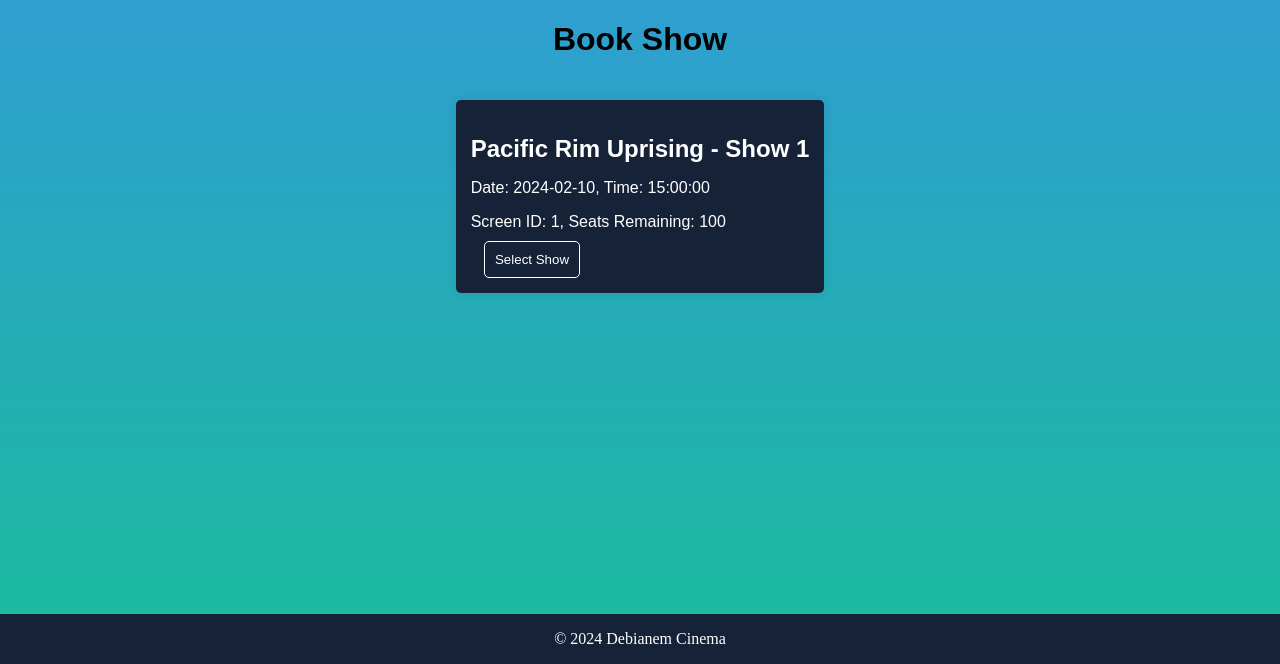
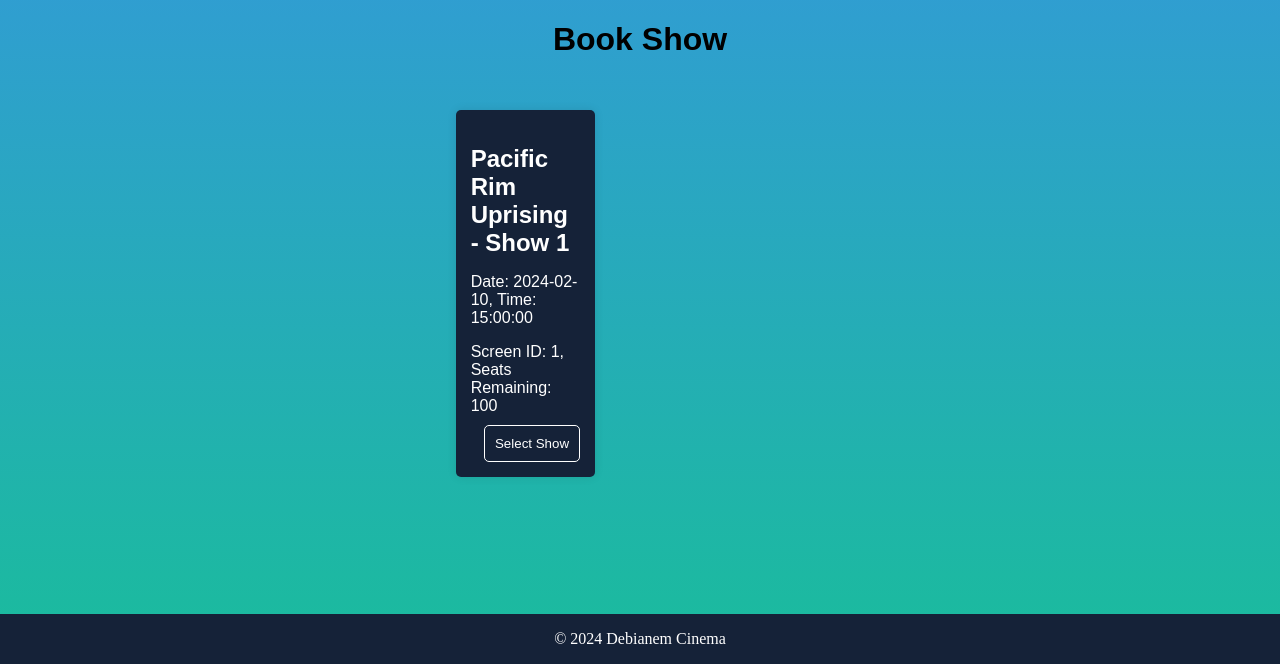
Before and after one commit to getbenjamin1/Cinema-Booking-System, a Flask app: page /book/1 in a window 1280 px wide. Shown: the part 136-800 px from the top of the page. Run offline with Flask 3, Linux system fonts and the light colour scheme; data comes from the database, SQL or seed files in the repository; parts of the project's set-up code (start-up, migrations or seed data) failed here and were passed over.

Commit message:
Update book.html

```diff
--- a/templates/book.html
+++ b/templates/book.html
@@ -97,19 +97,20 @@
             flex-wrap: wrap; /* Allow wrapping if the screen is too small */
             justify-content: space-between; /* Center the shows */
             align-items: flex-start;
-            /*gap: 20px; /* Add some space between the shows */
+            gap: 20px; /* Add some space between the shows */
         }
 
         .show {
             position: relative;
+            width: calc(33.333% - 20px); /* Subtract the total margin from the width */
+            /*width: calc((100% - 40px) / 3);*/
+            margin: 10px; /* Half the desired space between shows */
             margin-bottom: 20px;
             padding: 15px;
             background-color: #152238;
             color: #fff;
             box-shadow: 0 0 10px rgba(0, 0, 0, 0.1);
             border-radius: 5px;
-            flex: 1; /* Each show will flex to fill the space */
-            /*min-width: calc(50% - 20px); /* Minimum width for smaller screens, subtract the gap */
         }
 
         .show h2 {
@@ -122,13 +123,20 @@
             margin-bottom: 10px;
         }
 
+        /* For smaller screens, fit two shows per line */
+    /*    @media screen and (max-width: 1200px) {
+            .show {
+                width: calc(50% - 20px);
+            }
+        }
+
+        @media screen and (max-width: 768px) {
+            .show {
+                width: calc(100% - 20px);
+            }
+        } /* For mobile screens, fit one show per line */
+
         .booking-form {
-            /* max-width: 400px;
-            margin: 20px auto;
-            padding: 15px;
-            background-color: #fff;
-            box-shadow: 0 0 10px rgba(0, 0, 0, 0.1);
-            border-radius: 5px; */
             position: relative;
             margin-bottom: 20px;
             padding: 15px;
```
